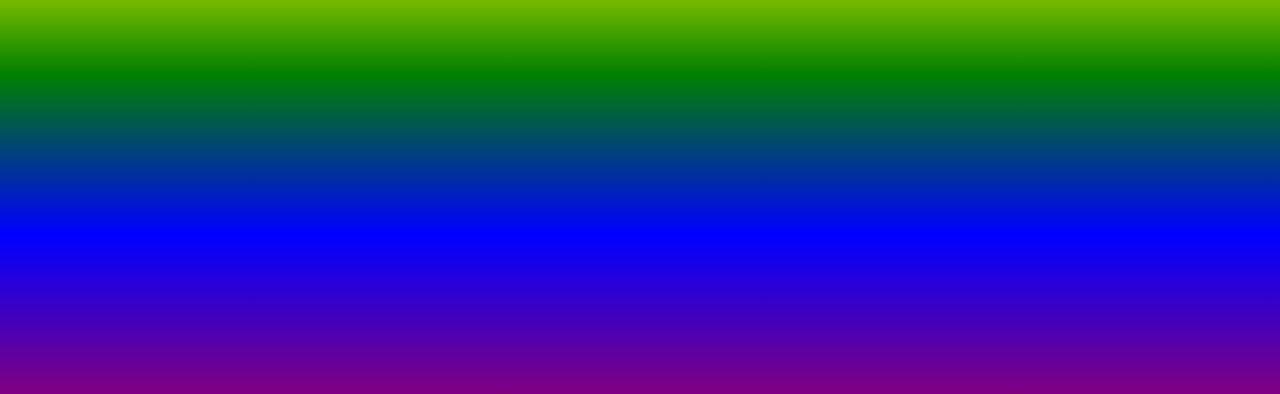
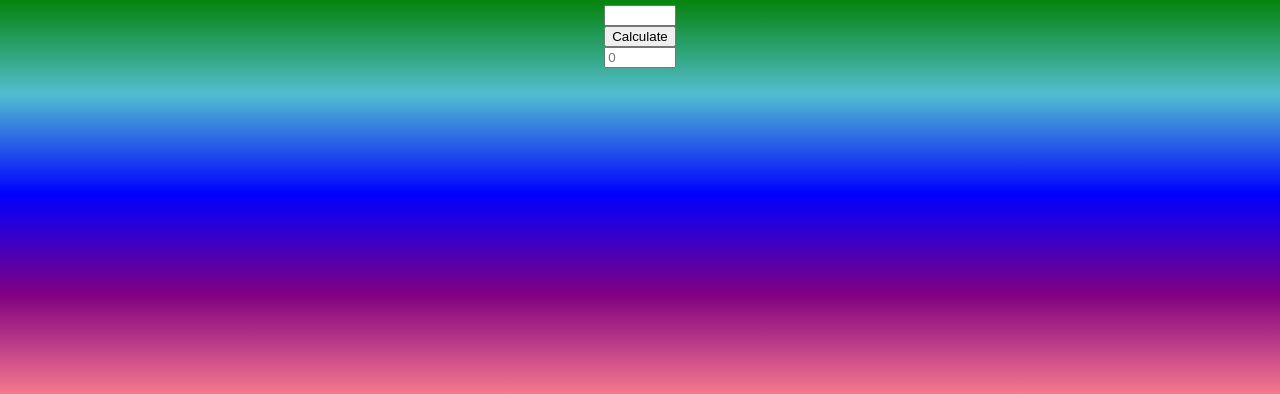
Before and after one commit to BennettTheTiger/Larrys-first-site, a plain HTML site: page index.html in a window 1280 px wide. Shown: the part 406-800 px from the top of the page. Drawn offline with nearby package versions, Linux system fonts and the light colour scheme.

Commit message:
style fix

```diff
--- a/index.html
+++ b/index.html
@@ -6,9 +6,18 @@
 </head>
 <style>
     body{
-        background-image: linear-gradient(red, orange, yellow, green, blue, purple);
+        background-image: linear-gradient(red, orange, yellow, rgb(1, 171, 6), green, #51becf, blue, purple, rgb(246, 121, 142));
         color: #fff;
         font-family: 'Open Sans', sans-serif;
+    }
+
+    .container{
+        display: flex;
+        flex-direction: column;
+        align-items: center;
+        justify-content: center;
+        margin: auto;
+        height: 100%;
     }
 
     h1 {
@@ -31,11 +40,13 @@
     }
 </style>
 <body>
-    <h1>cat years calculator</h1>
-    <div class="calcInputs">
-        <input id="human_years" min="0" max="25" type="number" />
-        <button onclick=calculateCatAge()>Calculate</button>
-        <input id="cat_years" min="0" max="25" placeholder="0" type="number" />
+    <div class="container">
+        <h1>cat years calculator</h1>
+        <div class="calcInputs">
+            <input id="human_years" min="0" max="25" type="number" />
+            <button onclick=calculateCatAge()>Calculate</button>
+            <input id="cat_years" min="0" max="25" placeholder="0" type="number" />
+        </div>
     </div>
     <!--
     <p>here are my cats</p>
@@ -56,7 +67,7 @@
     function calculateAge(birthday, targetId){
         let today = moment(Date.now());
         let duration = moment.duration(today.diff(birthday));
-        console.warn(duration, targetId);
+        // console.warn(duration, targetId);
     }
 
 
```
